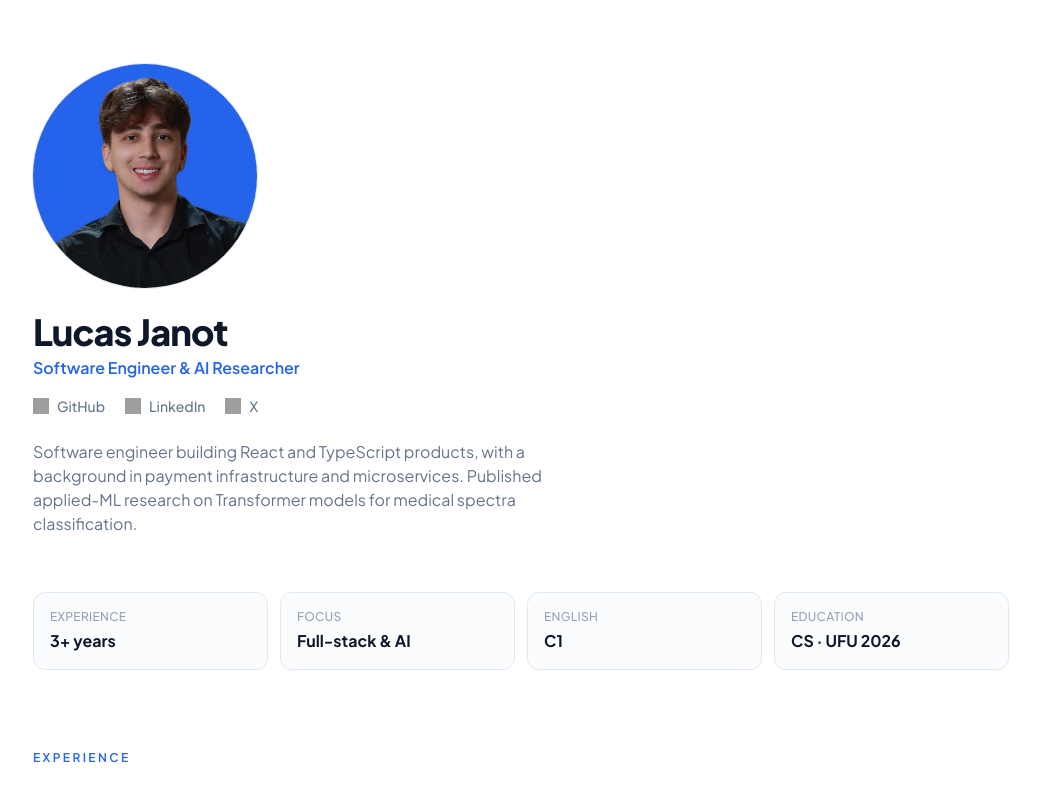
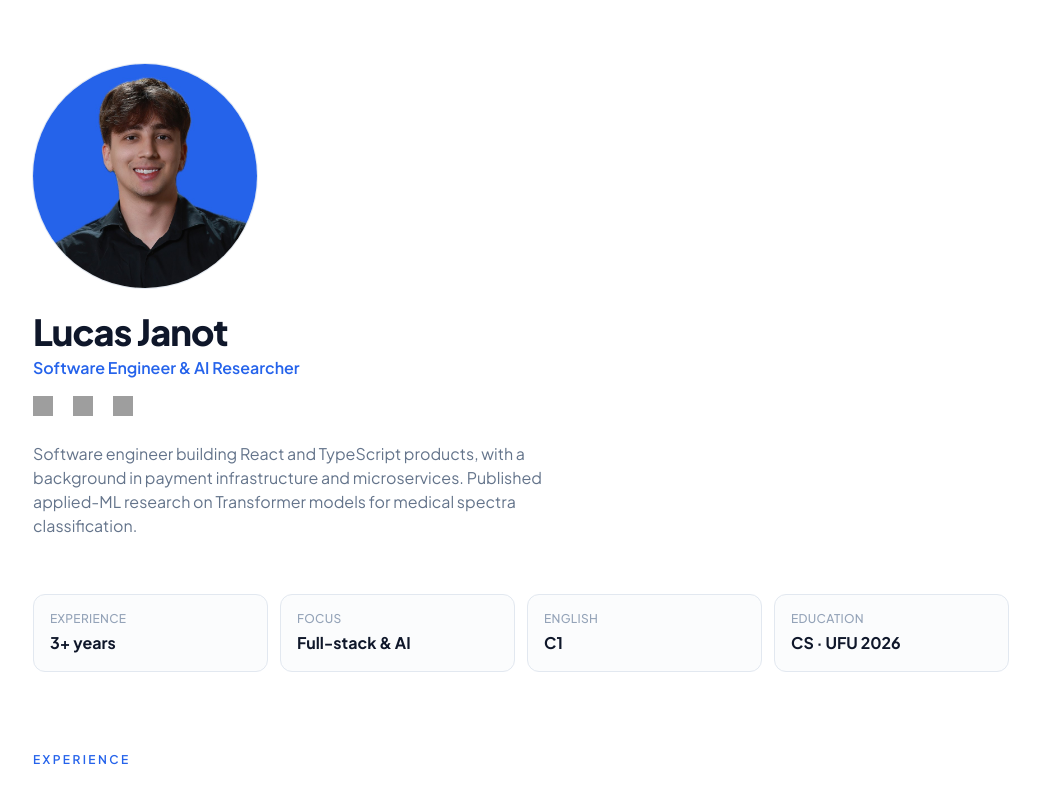
Before and after one commit to Lucas-Sabbatini/Portfolio, a React (Vite) app: page / in a window 1280 px wide. Shown: the top 800 px of the page, without its empty margins (119-1159 px from the left). Built offline with nearby package versions, Linux system fonts and the light colour scheme; no server answers; grey boxes are pictures that could not be loaded.

Commit message:
feat(social): icon-only social links in the hero
Add a showLabels prop to SocialLinks; the hero passes false so only the
logos show under the name/role, while Contact keeps the names. Links keep
an aria-label for accessibility.

```diff
--- a/src/components/sections/HeroSection/HeroSection.tsx
+++ b/src/components/sections/HeroSection/HeroSection.tsx
@@ -16,7 +16,7 @@ export default function HeroSection() {
         {profile.name}
       </h1>
       <p className="mt-1 text-base font-semibold text-blue-600">{profile.role}</p>
-      <SocialLinks className="mt-4" />
+      <SocialLinks className="mt-4" showLabels={false} />
       <p className="mt-5 max-w-xl text-sm leading-relaxed text-slate-500 sm:text-base">
         {profile.summary}
       </p>
--- a/src/components/shared/SocialLinks/SocialLinks.tsx
+++ b/src/components/shared/SocialLinks/SocialLinks.tsx
@@ -1,6 +1,11 @@
 import { socialLinks } from '@/data/content'
 
-export default function SocialLinks({ className = '' }: { className?: string }) {
+interface SocialLinksProps {
+  className?: string
+  showLabels?: boolean
+}
+
+export default function SocialLinks({ className = '', showLabels = true }: SocialLinksProps) {
   return (
     <ul className={`flex flex-wrap items-center gap-x-5 gap-y-2 ${className}`}>
       {socialLinks.map((link) => (
@@ -9,10 +14,14 @@ export default function SocialLinks({ className = '' }: { className?: string })
             href={link.url}
             target="_blank"
             rel="noopener noreferrer"
+            aria-label={link.label}
+            title={link.label}
             className="inline-flex items-center gap-2 text-sm font-medium text-slate-500 transition-colors hover:text-blue-600"
           >
-            {link.icon && <img src={link.icon} alt="" className="h-4 w-4" />}
-            {link.label}
+            {link.icon && (
+              <img src={link.icon} alt="" className={showLabels ? 'h-4 w-4' : 'h-5 w-5'} />
+            )}
+            {showLabels && link.label}
           </a>
         </li>
       ))}
```
